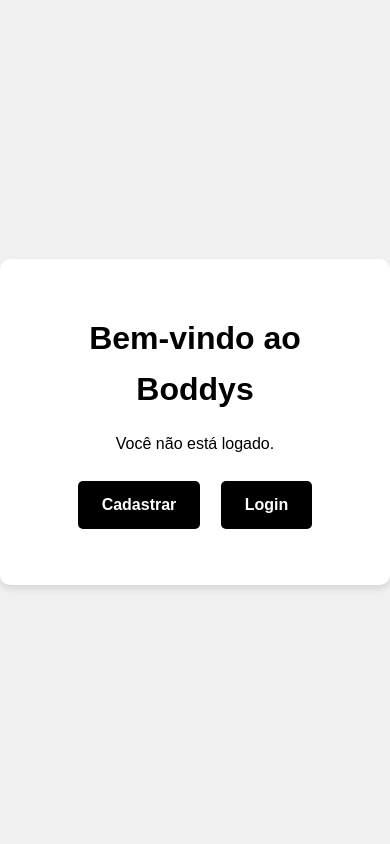
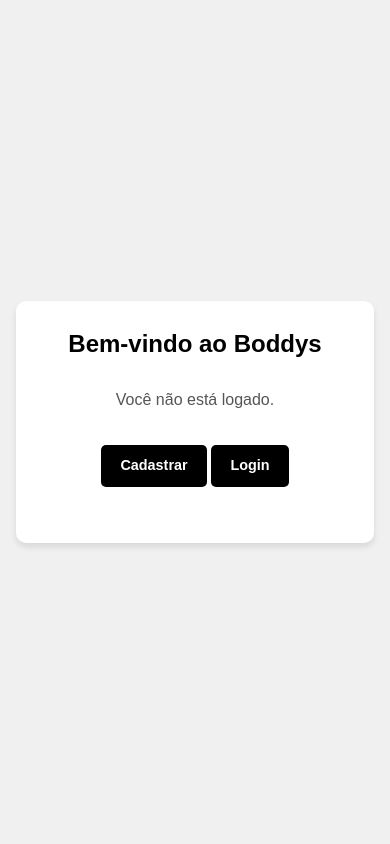
Before and after one commit to Bruno-Volpe/lina-trab-final, a Django app: page / in a window 390 px wide. Run offline with Django 5.2, Linux system fonts and the light colour scheme.

Commit message:
feat: some responsive css

```diff
--- a/boddys_project/templates/login.html
+++ b/boddys_project/templates/login.html
@@ -5,55 +5,70 @@
     <meta name="viewport" content="width=device-width, initial-scale=1.0">
     <title>Home - Boddys</title>
     <style>
+      /* Reset básico para garantir consistência entre navegadores */
+      * {
+          box-sizing: border-box;
+          margin: 0;
+          padding: 0;
+      }
+
+      /* Estilização do corpo da página */
       body {
           font-family: Arial, sans-serif;
           line-height: 1.6;
-            margin: 0;
-            padding: 0;
+          background-color: #f0f0f0;
+          color: #333333;
           display: flex;
           justify-content: center;
           align-items: center;
           min-height: 100vh;
-            background-color: #f0f0f0;
-            color: #000000;
+          padding: 1rem;
       }
+
+      /* Container principal do formulário */
       .container {
           background-color: #ffffff;
           padding: 2rem;
           border-radius: 10px;
           box-shadow: 0 4px 6px rgba(0, 0, 0, 0.1);
-            text-align: center;
           max-width: 400px;
           width: 100%;
+          text-align: center;
       }
-        input {
-            padding: 0.5rem;
-            margin: 0.5rem;
-            border-radius: 5px;
-            border: 1px solid #cccccc;
-            width: 100%;
+
+      /* Estilização dos títulos */
+      h1 {
+          margin-bottom: 1.5rem;
+          font-size: 2rem;
+          color: #000000;
       }
-        h1 {
-            margin-bottom: 1rem;
+
+      /* Estilização dos parágrafos */
+      p {
+          margin-bottom: 1.5rem;
+          font-size: 1rem;
+          color: #555555;
       }
-        p {
-            margin-bottom: 1rem;
-        }
+
+      /* Links */
       a {
           color: #000000;
           text-decoration: none;
           font-weight: bold;
           transition: opacity 0.3s ease;
       }
+
       a:hover {
           opacity: 0.7;
       }
+
+      /* Botões */
       button, .button {
           background-color: #000000;
           color: #ffffff;
           border: none;
           padding: 0.7rem 1.5rem;
-            margin: 0.5rem;
+          margin: 0.5rem 0;
           cursor: pointer;
           font-size: 1rem;
           border-radius: 5px;
@@ -61,28 +76,93 @@
           display: inline-block;
           text-decoration: none;
       }
+
       button:hover, .button:hover {
           background-color: #333333;
           transform: translateY(-2px);
       }
+
       button:active, .button:active {
           transform: translateY(0);
       }
-        .login-container {
+
+      /* Estilização dos inputs */
+      input {
+          padding: 0.75rem;
+          margin: 0.5rem 0;
+          border-radius: 5px;
+          border: 1px solid #cccccc;
+          width: 100%;
+          font-size: 1rem;
+      }
+
+      /* Containers dos campos do formulário */
+      .form-group {
           display: flex;
-            flex-direction: row;
-            justify-content: center;
+          flex-direction: column;
+          align-items: flex-start;
+          margin-bottom: 1rem;
+      }
+
+      /* Labels */
+      label {
+          margin-bottom: 0.5rem;
+          font-weight: bold;
           width: 100%;
-            align-items: center;
+          text-align: left;
+          color: #000000;
       }
-        .login-container label {
-            width: 20%;
+
+      /* Botão de submissão */
+      .form-submit {
+          width: 100%;
+          padding: 0.75rem;
+          font-size: 1rem;
+          background-color: #000000;
+          color: #ffffff;
+          border: none;
+          border-radius: 5px;
+          cursor: pointer;
+          transition: background-color 0.3s ease, transform 0.1s ease;
+      }
+
+      .form-submit:hover {
+          background-color: #333333;
+          transform: translateY(-2px);
+      }
+
+      .form-submit:active {
+          transform: translateY(0);
+      }
+
+      /* Mensagens de erro */
+      .error {
+          color: red;
+          margin-bottom: 1rem;
           text-align: left;
-            margin-right: 0.2rem;
       }
-        .form-submti {
-          margin-top: 1rem;
+
+      /* Responsividade */
+      @media (max-width: 500px) {
+          .container {
+              padding: 1.5rem;
           }
+
+          h1 {
+              font-size: 1.5rem;
+          }
+
+          button, .button, .form-submit {
+              font-size: 0.9rem;
+              padding: 0.6rem 1.2rem;
+          }
+
+          input {
+              padding: 0.6rem;
+              font-size: 0.9rem;
+          }
+      }
+
     </style>
 </head>
 <body>
```
Also changed, not shown: users/templates/users/signup.html (+24 -15 lines). Lines whose indentation alone changed are shown as unchanged.
